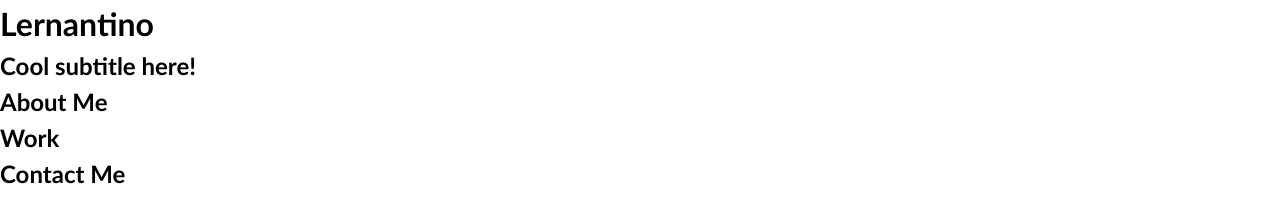
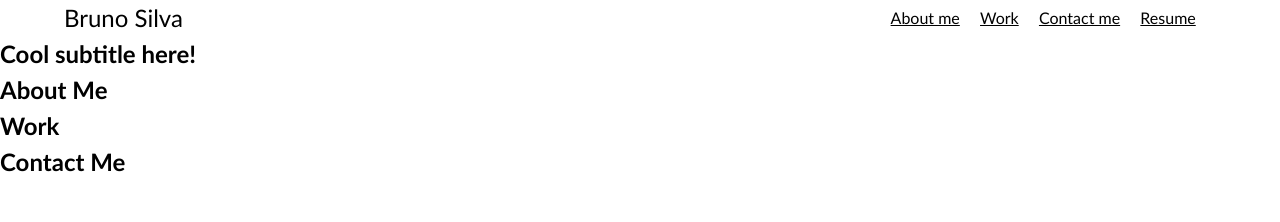
Before and after one commit to blaztted/portfolio-bruno-silva, a plain HTML site: page index.html in a window 1280 px wide. Drawn offline with Linux system fonts and the light colour scheme.

Commit message:
created the navBar html and applied css in order to be properly placed on the website

```diff
--- a/assets/css/style.css
+++ b/assets/css/style.css
@@ -22,3 +22,28 @@ h6 {
 p {
   margin: 0;
 }
+
+/*NAVBAR- */
+
+#navBar {
+  display: flex;
+  flex-direction: row;
+  margin: 0px 5%;
+}
+
+#navBar h1 {
+  width: 70%;
+  font-weight: 500;
+}
+
+#navigation {
+  display: flex;
+  width: 30%;
+  align-items: center;
+  justify-content: space-evenly;
+}
+
+#navigation p {
+  cursor: pointer;
+  text-decoration: underline;
+}
--- a/index.html
+++ b/index.html
@@ -4,15 +4,22 @@
     <meta charset="UTF-8" />
     <meta name="viewport" content="width=device-width, initial-scale=1.0" />
     <meta http-equiv="X-UA-Compatible" content="ie=edge" />
+    <link rel="stylesheet" href="./assets/css/style.css" />
     <title>Bruno Silva // Web Developer</title>
-    <link rel="stylesheet" href="./assets/css/style.css" />
   </head>
 
   <body>
     <!-- main logo / nav -->
     <header>
-      <h1>Lernantino</h1>
-      <nav></nav>
+      <nav id="navBar">
+        <h1>Bruno Silva</h1>
+        <div id="navigation">
+          <p>About me</p>
+          <p>Work</p>
+          <p>Contact me</p>
+          <p>Resume</p>
+        </div>
+      </nav>
     </header>
 
     <!-- hero banner -->
```
